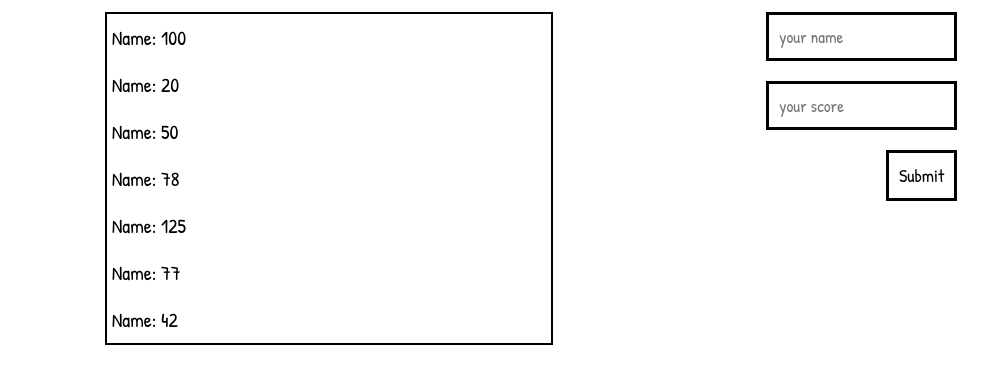
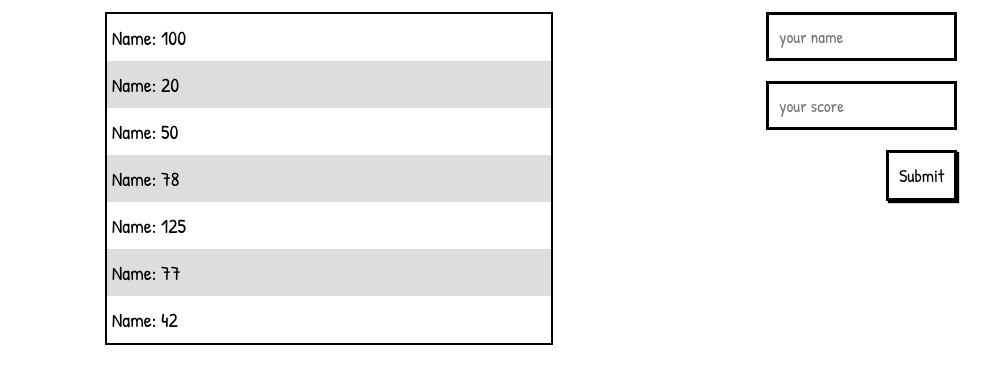
Before and after one commit to JoyTaribagshaw/Leaderboard-Project, a website built with webpack: page src/index.html in a window 1280 px wide. Shown: the part 227-610 px from the top of the page, without its empty margins (109-1100 px from the left). Built offline with nearby package versions, Linux system fonts and the light colour scheme.

Commit message:
Update css file

```diff
--- a/src/index.css
+++ b/src/index.css
@@ -52,6 +52,10 @@ li {
   padding: 10px 5px;
 }
 
+li:nth-child(even) {
+  background-color: #ddd;
+}
+
 .main-container {
   display: flex;
   justify-content: space-evenly;
@@ -82,6 +86,7 @@ li {
   font-size: 18px;
   background-color: #fff;
   font-family: 'Patrick Hand', cursive;
+  box-shadow: 2px 2px 1px;
 }
 
 .reset-btn {
```
